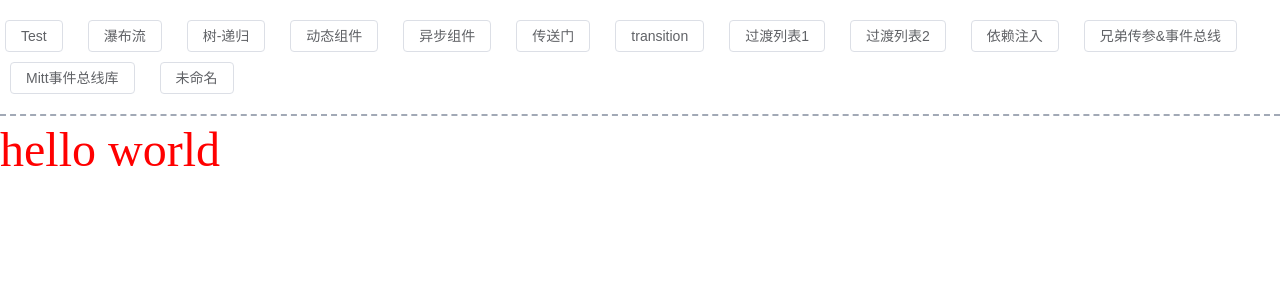
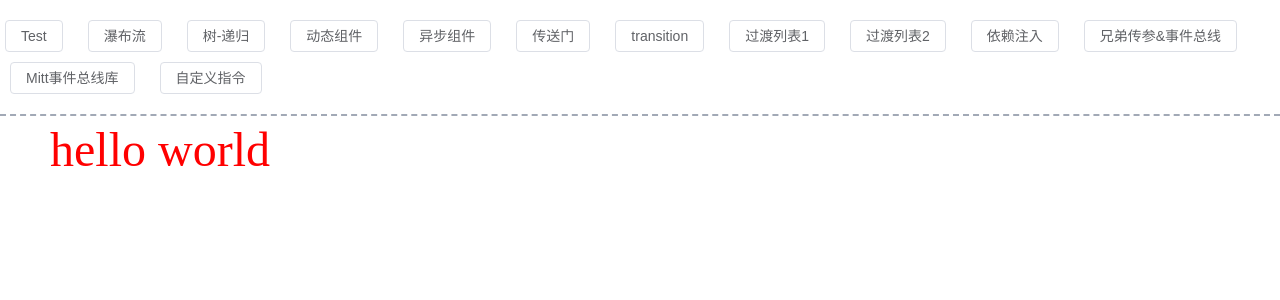
Before and after one commit to zhangwh754/vue3-demo, a Vue app: page /#/1-Test in a window 1280 px wide. Shown: the top 300 px of the page. Built offline with nearby package versions, Linux system fonts and the light colour scheme.

Commit message:
✨ feat: 自定义指令函数简写模式

```diff
--- a/src/layout/Content/index.vue
+++ b/src/layout/Content/index.vue
@@ -11,6 +11,7 @@ import { RouterView } from 'vue-router'
 <style scoped lang="scss">
 .content {
   padding-top: 10px;
+  padding-left: 50px;
   flex: 1;
   overflow: auto;
   @include scrollbar;
--- a/src/layout/Header/index.vue
+++ b/src/layout/Header/index.vue
@@ -15,7 +15,8 @@ const titles = reactive([
   '过渡列表2',
   '依赖注入',
   '兄弟传参&事件总线',
-  'Mitt事件总线库'
+  'Mitt事件总线库',
+  '自定义指令'
 ])
 </script>
 
--- a/src/views/13-vDirectives.vue
+++ b/src/views/13-vDirectives.vue
@@ -2,6 +2,7 @@
 import type { Directive, DirectiveBinding } from 'vue'
 
 const color = ref('red')
+const color2 = ref('yellow')
 
 const vBg: Directive = {
   mounted(el: HTMLElement, dir: DirectiveBinding<string>) {
@@ -24,16 +25,23 @@ const vBg: Directive = {
     console.log('unmounted')
   }
 }
+
+const vBg2: Directive = (el: HTMLElement, dir: DirectiveBinding<string>) => {
+  el.style.backgroundColor = dir.value
+}
 </script>
 
 <template>
   <div id="box" v-bg="color"></div>
   <input v-model.lazy="color" />
+  <div id="box" v-bg2="color2"></div>
+  <input v-model.lazy="color2" />
 </template>
 
 <style scoped lang="scss">
 #box {
   height: 100px;
   width: 100px;
+  margin-bottom: 20px;
 }
 </style>
```
